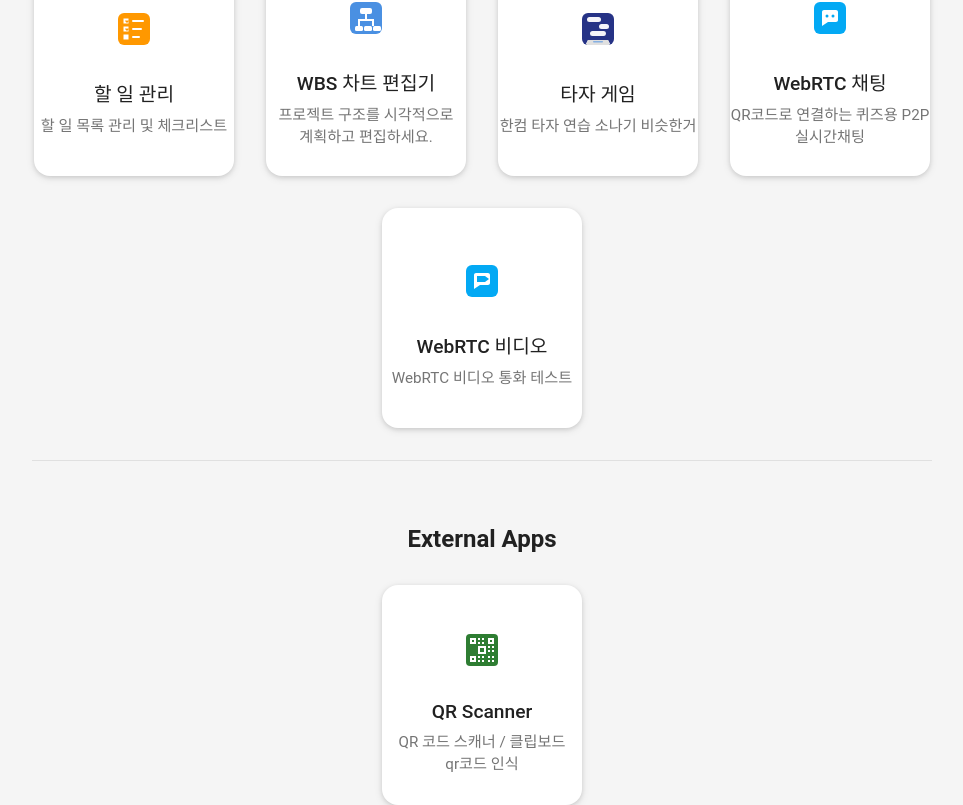
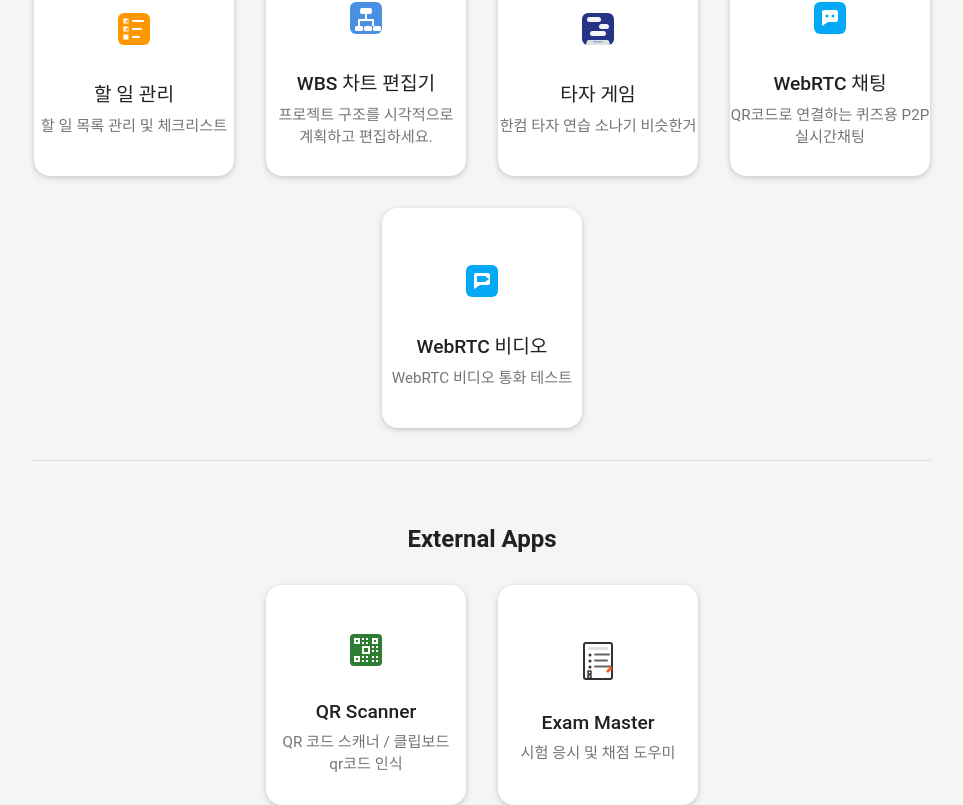
Before and after one commit to explainpark101/explainpark101.github.io, a Vue app: page / in a window 1280 px wide. Shown: the part 642-1447 px from the top of the page, without its empty margins (158-1121 px from the left). Built offline with nearby package versions, Linux system fonts and the light colour scheme.

Commit message:
feat: add ExamPaperIcon component and integrate it into Home view

```diff
--- /dev/null
+++ b/src/components/icons/ExamPaperIcon.vue
@@ -0,0 +1,36 @@
+<template>
+    <svg :width="size" :height="size" viewBox="0 0 48 48" fill="none">
+        <!-- 시험지 배경 -->
+        <rect x="10" y="6" width="28" height="36" rx="2" fill="#fff" stroke="#333" stroke-width="2" />
+
+        <!-- 상단 제목 영역 -->
+        <rect x="14" y="10" width="20" height="3" rx="1" fill="#E0E0E0" />
+
+        <!-- 문제 번호와 체크박스 -->
+        <circle cx="16" cy="18" r="1.5" fill="#333" />
+        <rect x="20" y="16.5" width="16" height="2" rx="1" fill="#666" />
+
+        <circle cx="16" cy="24" r="1.5" fill="#333" />
+        <rect x="20" y="22.5" width="14" height="2" rx="1" fill="#666" />
+
+        <circle cx="16" cy="30" r="1.5" fill="#333" />
+        <rect x="20" y="28.5" width="18" height="2" rx="1" fill="#666" />
+
+        <!-- 체크박스들 -->
+        <rect x="14" y="34" width="3" height="3" rx="0.5" fill="none" stroke="#333" stroke-width="1.5" />
+        <rect x="14" y="38" width="3" height="3" rx="0.5" fill="none" stroke="#333" stroke-width="1.5" />
+
+        <!-- 펜/연필 -->
+        <path d="M32 34 L36 30 L38 32 L34 36 Z" fill="#FF5722" />
+        <line x1="36" y1="30" x2="38" y2="32" stroke="#FF5722" stroke-width="1.5" stroke-linecap="round" />
+    </svg>
+</template>
+
+<script setup>
+defineProps({
+    size: {
+        type: [Number, String],
+        default: 48
+    }
+});
+</script>
--- a/src/views/Home.vue
+++ b/src/views/Home.vue
@@ -158,6 +158,15 @@
                     <div class="card-desc">QR 코드 스캐너 / 클립보드 qr코드 인식</div>
                 </div>
             </a>
+            <a href="/test-paper/" class="app-card" target="_blank" rel="noopener noreferrer">
+                <div class="card">
+                    <div class="icon">
+                        <ExamPaperIcon />
+                    </div>
+                    <div class="card-title">Exam Master</div>
+                    <div class="card-desc">시험 응시 및 채점 도우미</div>
+                </div>
+            </a>
         </div>
     </div>
 </template>
@@ -179,6 +188,7 @@ import TypingGameIcon from '@/components/icons/TypingGameIcon.vue';
 import ChattingAppIcon from '@/components/icons/ChattingAppIcon.vue';
 import WebRTCVideoIcon from '@/components/icons/WebRTCVideoIcon.vue';
 import QRCodeScannerIcon from '@/components/icons/QrCodeScannerIcon.vue';
+import ExamPaperIcon from '../components/icons/ExamPaperIcon.vue';
 
 let deferredPrompt = null;
 const pwaInstallContainer = document.getElementById('pwa-install-container');
```
